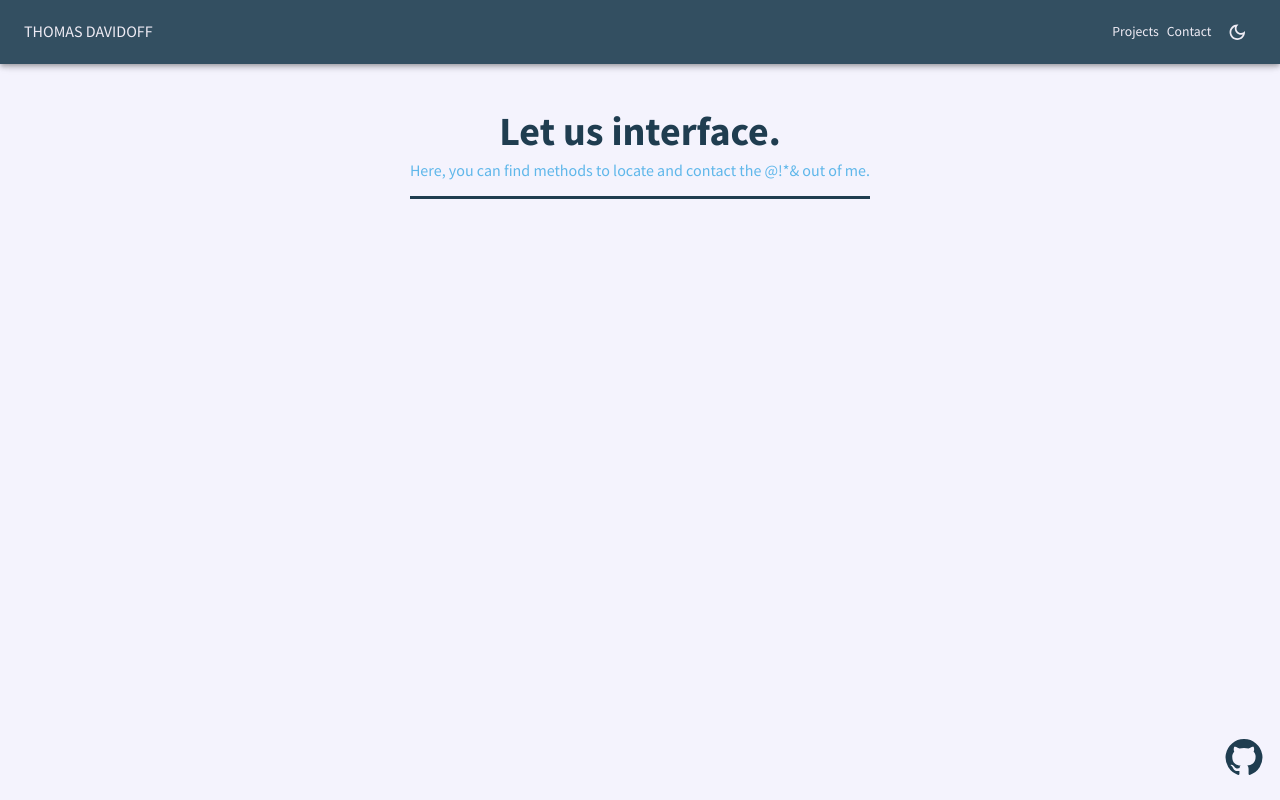
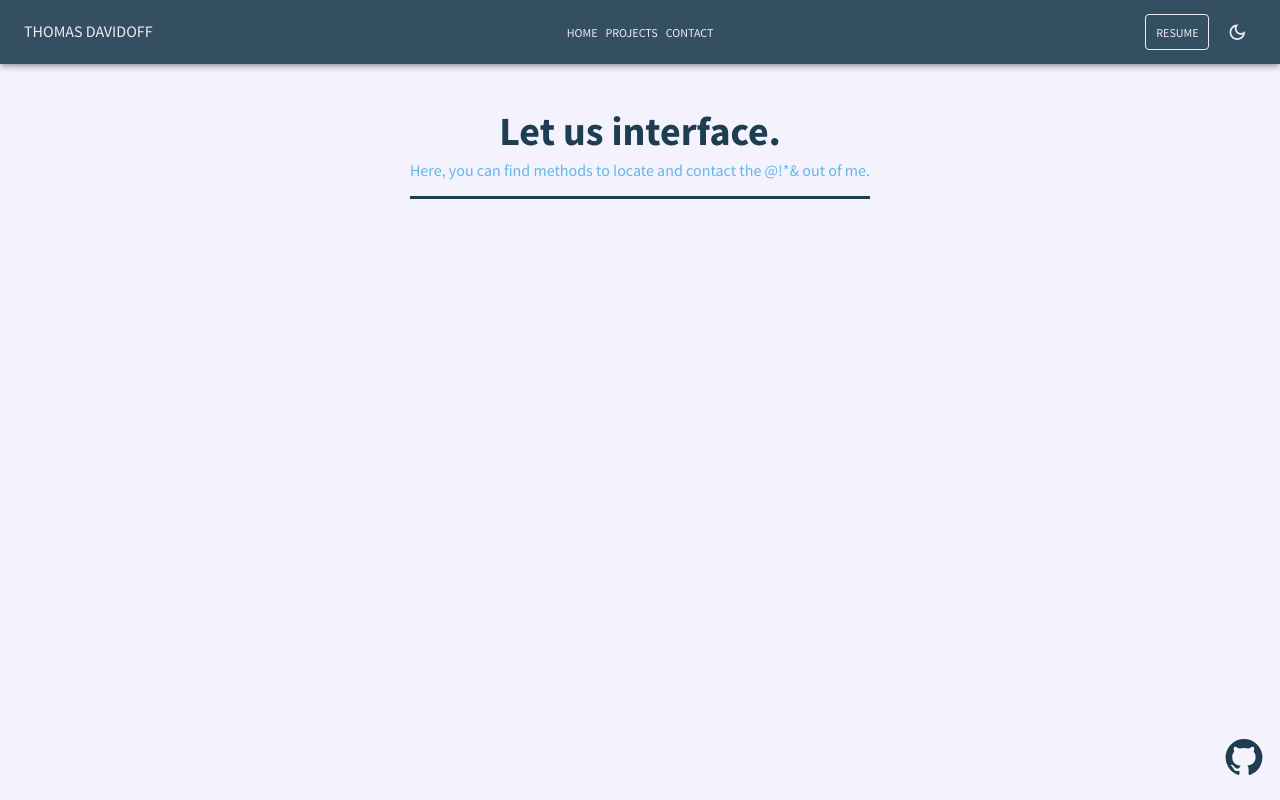
Before and after one commit to thomas-davidoff/personal-portfolio, a React (Vite) app: page /contact in a window 1280 px wide. Built offline with nearby package versions, Linux system fonts and the light colour scheme.

Commit message:
Added resume button for desktop

```diff
--- a/src/scenes/global/Appbar.jsx
+++ b/src/scenes/global/Appbar.jsx
@@ -1,17 +1,16 @@
-import * as React from "react";
+import { ColorModeContext } from "src/theme";
+import { drawerWidth } from "src/scenes/global/sidebar/Sidebar";
+import { sidebarContext } from "src/scenes/global/sidebar/SidebarContext";
 import { styled, useTheme } from "@mui/material/styles";
 import MuiAppBar from "@mui/material/AppBar";
 import Toolbar from "@mui/material/Toolbar";
 import Typography from "@mui/material/Typography";
 import IconButton from "@mui/material/IconButton";
-import MenuIcon from "@mui/icons-material/Menu";
 import { useContext } from "react";
-import { ColorModeContext } from "src/theme";
 import LightModeOutlinedIcon from "@mui/icons-material/LightModeOutlined";
 import DarkModeOutlinedIcon from "@mui/icons-material/DarkModeOutlined";
-import { drawerWidth } from "src/scenes/global/sidebar/Sidebar";
-import { sidebarContext } from "src/scenes/global/sidebar/SidebarContext";
-import { Divider, alpha, hexToRgb } from "@mui/material";
+import MenuIcon from "@mui/icons-material/Menu";
+import { alpha } from "@mui/material";
 import { Box } from "@mui/material";
 import { Button, Stack } from "@mui/material";
 import Link from "@mui/material/Link";
@@ -48,6 +47,24 @@ export default function MyAppBar() {
   const { sbIsOpen, toggle } = useContext(sidebarContext);
   const colorMode = useContext(ColorModeContext);
 
+  const smallScreen = useMediaQuery(theme.breakpoints.down("md"));
+
+  const ResumeButton = styled(Button)(({ theme }) => ({
+    // color: theme.palette.getContrastText(purple[500]),
+    color:
+      smallScreen === true
+        ? theme.palette.primary.main
+        : theme.palette.background.paper,
+    border: !smallScreen && `solid 1px ${theme.palette.background.paper}`,
+    "&:hover": {
+      backgroundColor:
+        smallScreen === true
+          ? alpha(theme.palette.primary.main, 0.1)
+          : alpha(theme.palette.background.paper, 0.1),
+      border: !smallScreen && `solid 1px ${theme.palette.background.paper}`,
+    },
+  }));
+
   return (
     <AppBar
       position="fixed"
@@ -82,6 +99,8 @@ export default function MyAppBar() {
             flexDirection="row"
             alignItems="center"
             sx={{ ...(sbIsOpen && { display: "none" }) }}
+            width="50px"
+            whiteSpace="nowrap"
           >
             <IconButton
               color="inherit"
@@ -102,6 +121,10 @@ export default function MyAppBar() {
           <Stack direction="row" spacing={theme.spacing(1)} alignItems="center">
             {[
               {
+                text: "Home",
+                link: "/",
+              },
+              {
                 text: "Projects",
                 link: "/projects",
               },
@@ -110,7 +133,11 @@ export default function MyAppBar() {
                 link: "/contact",
               },
             ].map((obj) => (
-              <Box display="flex" position="relative">
+              <Box
+                display="flex"
+                position="relative"
+                key={`${obj.text}_${obj.link}`}
+              >
                 <Link
                   href={obj.link}
                   color="inherit"
@@ -133,11 +160,27 @@ export default function MyAppBar() {
                     },
                   }}
                 >
-                  {obj.text}
+                  <Typography variant="button">{obj.text}</Typography>
                 </Link>
               </Box>
             ))}
+          </Stack>
 
+          <Box
+            width="50px"
+            display="flex"
+            justifyContent="flex-end"
+            whiteSpace="nowrap"
+          >
+            <ResumeButton
+              variant="outlined"
+              component="a"
+              href="https://personal-portfolio-pdf-server.s3.us-east-2.amazonaws.com/resume_2_26_23.pdf"
+              title="Click to go to my resume."
+              target="_blank"
+            >
+              Resume
+            </ResumeButton>
             <IconButton
               onClick={colorMode.toggleColorMode}
               sx={{
@@ -145,6 +188,7 @@ export default function MyAppBar() {
                   md: theme.palette.background.paper,
                   xs: theme.palette.primary.main,
                 },
+                ml: "10px",
               }}
             >
               {theme.palette.mode === "dark" ? (
@@ -153,7 +197,7 @@ export default function MyAppBar() {
                 <DarkModeOutlinedIcon />
               )}
             </IconButton>
-          </Stack>
+          </Box>
         </Stack>
       </Toolbar>
     </AppBar>
--- a/src/scenes/global/sidebar/Sidebar.jsx
+++ b/src/scenes/global/sidebar/Sidebar.jsx
@@ -121,6 +121,7 @@ export default function MySidebar() {
             href="https://personal-portfolio-pdf-server.s3.us-east-2.amazonaws.com/resume_2_26_23.pdf"
             title="Click to go to my resume."
             target="_blank"
+            rel='noopener'
             sx={{
               padding: "5px",
               mt: "10px",
```
